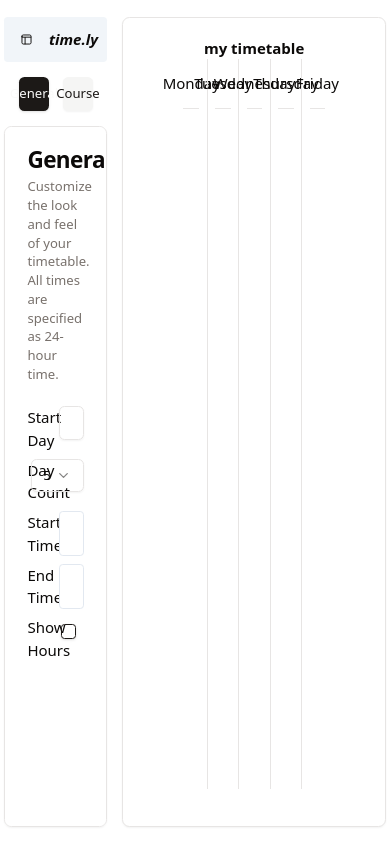
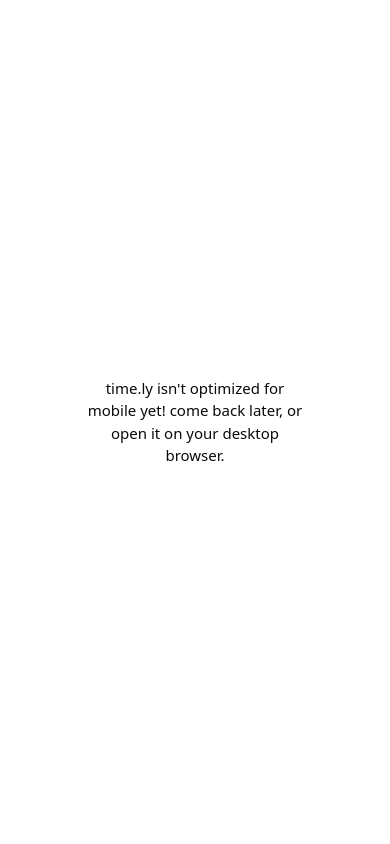
Before and after one commit to quartztz/time.ly, an Astro site: page / in a window 390 px wide. Built offline with nearby package versions, Linux system fonts and the light colour scheme; Astro itself is replaced by a stand-in of ours.

Commit message:
feat: mobile warning

```diff
--- a/src/components/App.tsx
+++ b/src/components/App.tsx
@@ -12,16 +12,25 @@
     endHour: 19,
     startDay: 1,
     numberOfDays: 5,
+    showHours: true,
   });
 
   return (
     <>
+      <div className="hidden md:flex gap-4 h-full w-full">
         <Sidebar
           config={calendarConfig}
           onConfigChange={(config: CalendarConfig) => setCalendarConfig(config)}
           courses={courses}
           onCourseChange={(courses: Course[]) => setCourses(courses)} />
         <Calendar config={calendarConfig} courses={courses} />
+      </div>
+      <div className="md:hidden flex justify-center items-center h-full w-full">
+        <p className="text-center w-3/5">
+          time.ly isn't optimized for mobile yet! come back later, or open it on your
+          desktop browser.
+        </p>
+      </div>
     </>
   )
 }
--- a/src/components/Sidebar.tsx
+++ b/src/components/Sidebar.tsx
@@ -26,7 +26,7 @@
   let [state, setState] = useState(SidebarState.General);
   let [open, setOpen] = useState(true);
 
-  const getButtonVariant = (id: string): "secondary" | "default" => {
+  const getButtonVariant = (id: string): "default" | "secondary" => {
     return (id === state) ?
       "default" :
       "secondary"
--- a/src/layouts/Main.astro
+++ b/src/layouts/Main.astro
@@ -4,7 +4,7 @@
     <meta name="viewport" content="width=device-width, initial-scale=1" />
   </head>
   <body class="w-full h-full flex justify-center items-center">
-    <main class="w-[98%] h-[96%] flex gap-4">
+    <main class="w-[98%] h-[96%]">
       <slot />
     </main>
   </body>
```
Lines whose indentation alone changed are shown as unchanged.
